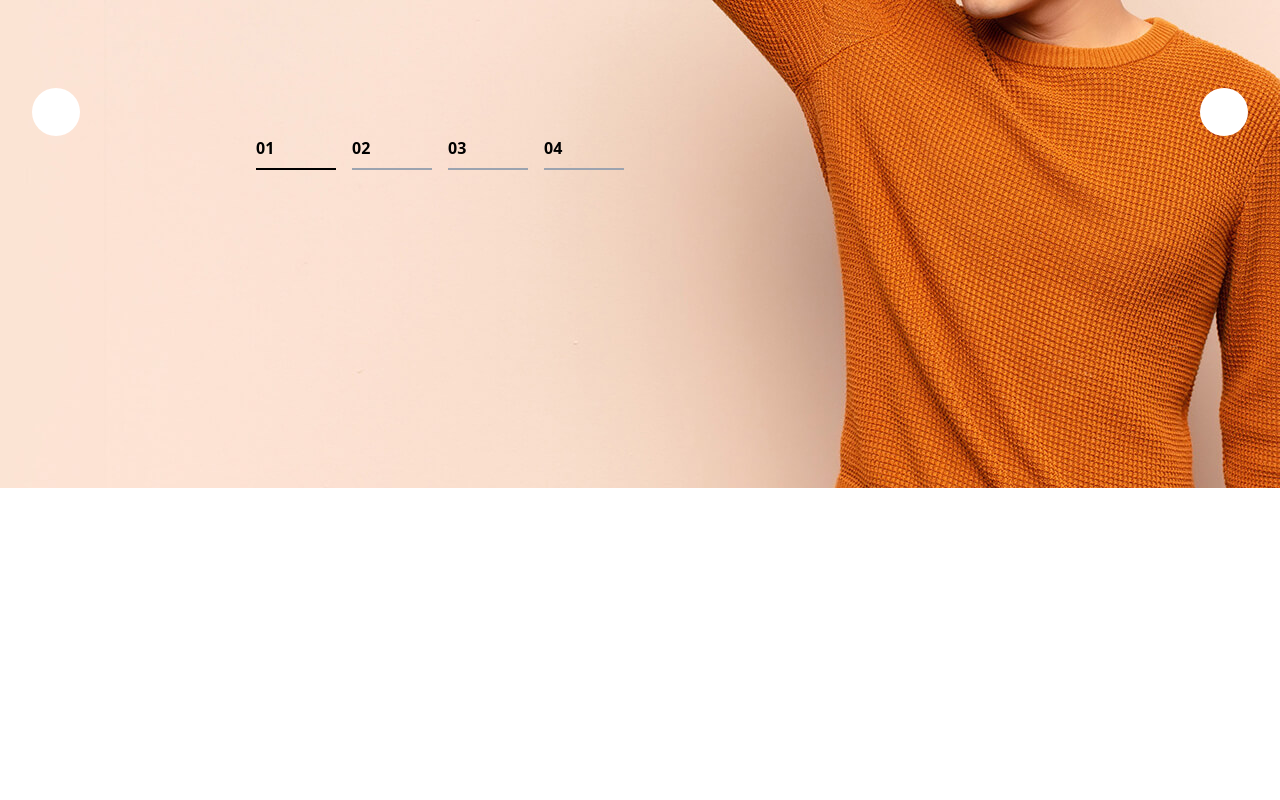
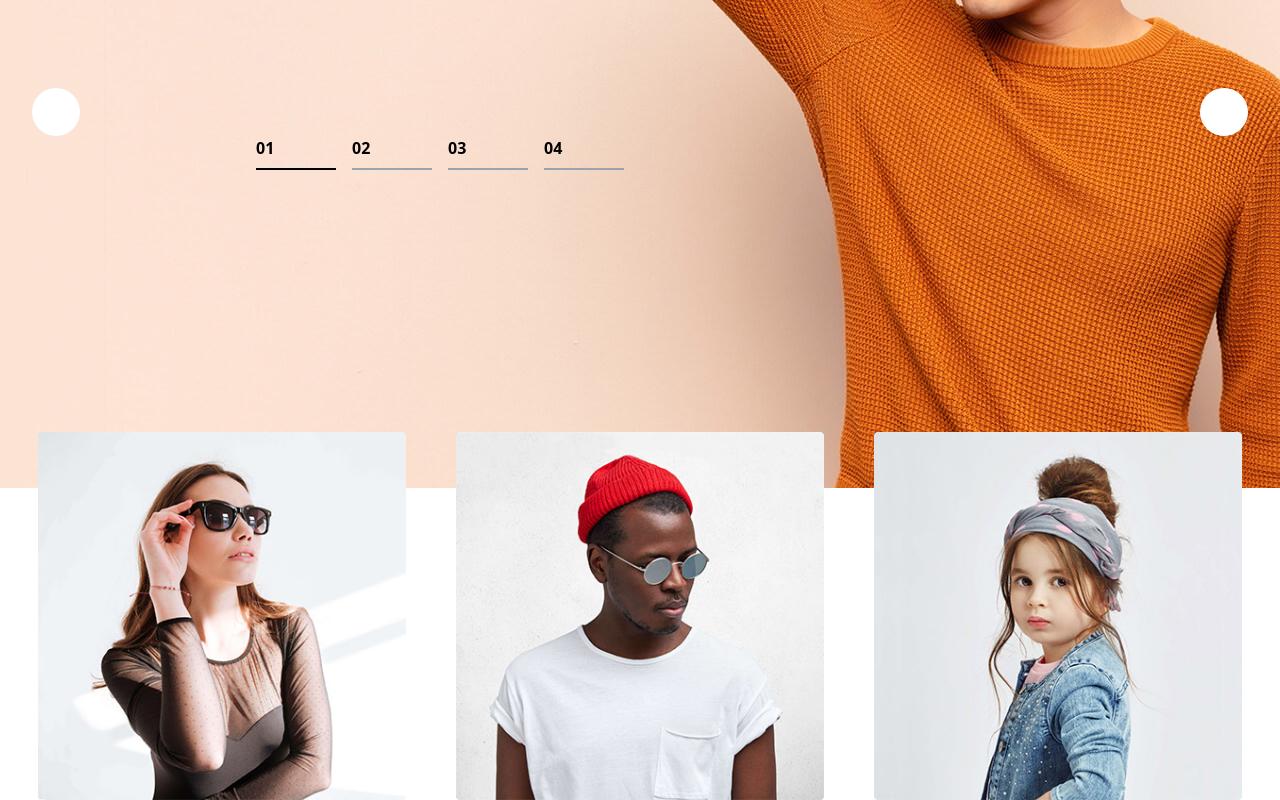
Before and after one commit to elturanshucai/ecommerce, a React (Vite) app: page / in a window 1280 px wide. Shown: the part 510-1310 px from the top of the page. Before the commit the page ends 998 px from the top, so only its background shows below. Built offline with nearby package versions, Linux system fonts and the light colour scheme; some icons are missing.

Commit message:
hero bottom completed

```diff
--- a/src/components/hero/Hero.jsx
+++ b/src/components/hero/Hero.jsx
@@ -2,6 +2,7 @@ import React, { useEffect, useState } from 'react'
 import { getHeroImages } from '../../services/homeServices'
 import LeftArrow from './LeftArrow'
 import RightArrow from './RightArrow'
+import HeroBottom from './HeroBottom'
 
 export default function Hero() {
     const [heroImages, setHeroImages] = useState([])
@@ -13,6 +14,7 @@ export default function Hero() {
         setHeroImages(getHeroImages())
     }, [])
     return (
+        <>
             <section className='relative z-0'>
                 <img src={heroImages[activeIndex]} alt='image' className='w-full h-screen max-h-screen object-cover' />
                 <div className='absolute top-10 sm:top-[15%] left-5 sm:left-[20%]'>
@@ -36,5 +38,7 @@ export default function Hero() {
                 <LeftArrow setActiveIndex={setActiveIndex} activeIndex={activeIndex} />
                 <RightArrow activeIndex={activeIndex} setActiveIndex={setActiveIndex} />
             </section>
+            <HeroBottom/>
+        </>
     )
 }
--- /dev/null
+++ b/src/components/hero/HeroBottom.jsx
@@ -0,0 +1,14 @@
+import React from 'react'
+import images from '../../images'
+
+export default function HeroBottom() {
+    return (
+        <div className='relative z-10 flex justify-center mb-44'>
+            <div className='absolute -top-14 flex flex-col sm:flex-row items-center justify-center gap-7'>
+                <img src={images.heroWoman} alt="woman" className='max-w-[390px] w-4/5 mx-auto sm:w-[30%]' />
+                <img src={images.heroMan} alt="man" className='max-w-[390px] w-4/5 mx-auto sm:w-[30%]' />
+                <img src={images.heroKid} alt="kid" className='max-w-[390px] w-4/5 mx-auto sm:w-[30%]' />
+            </div>
+        </div>
+    )
+}
```
Lines whose indentation alone changed are shown as unchanged.
